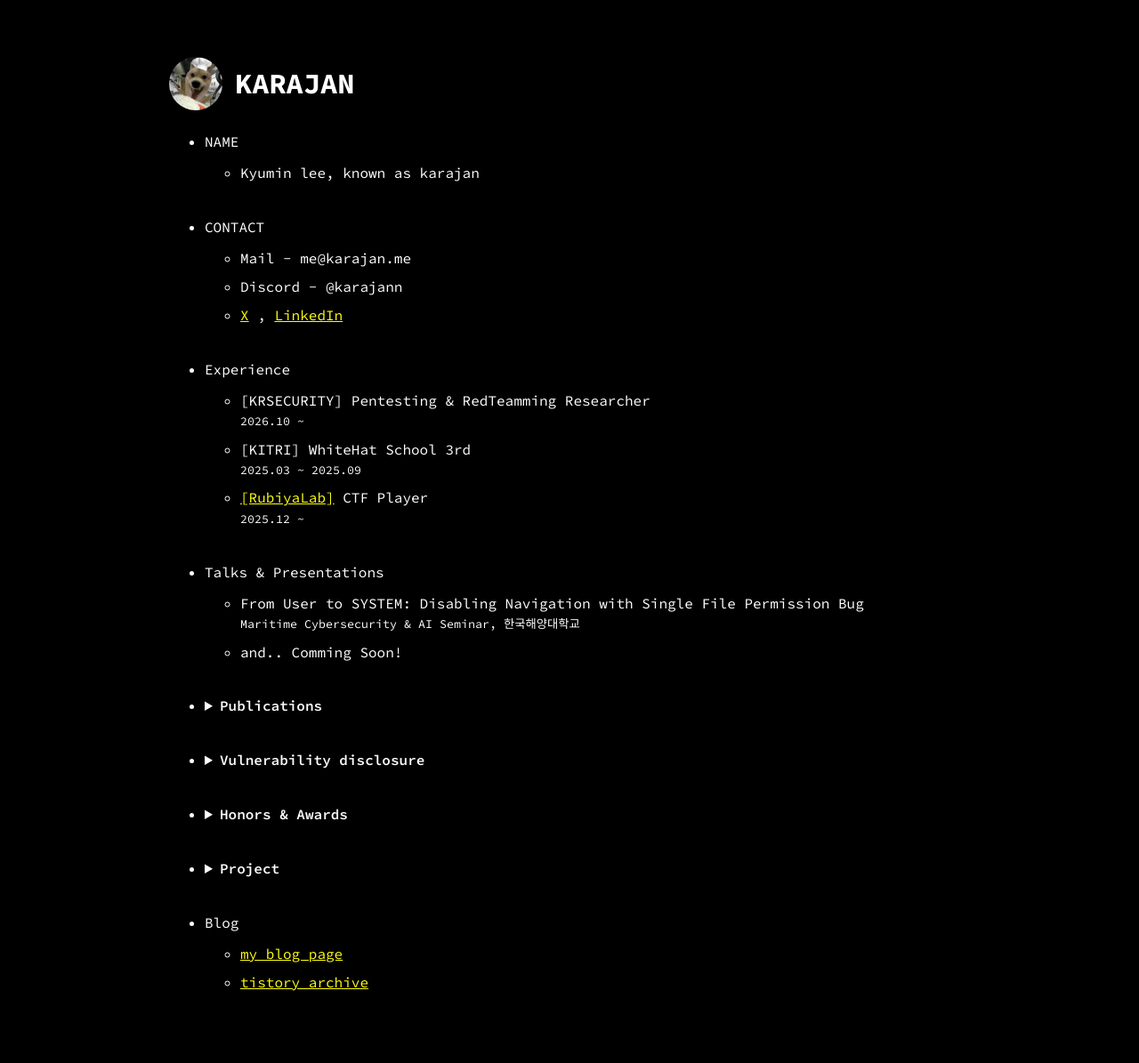
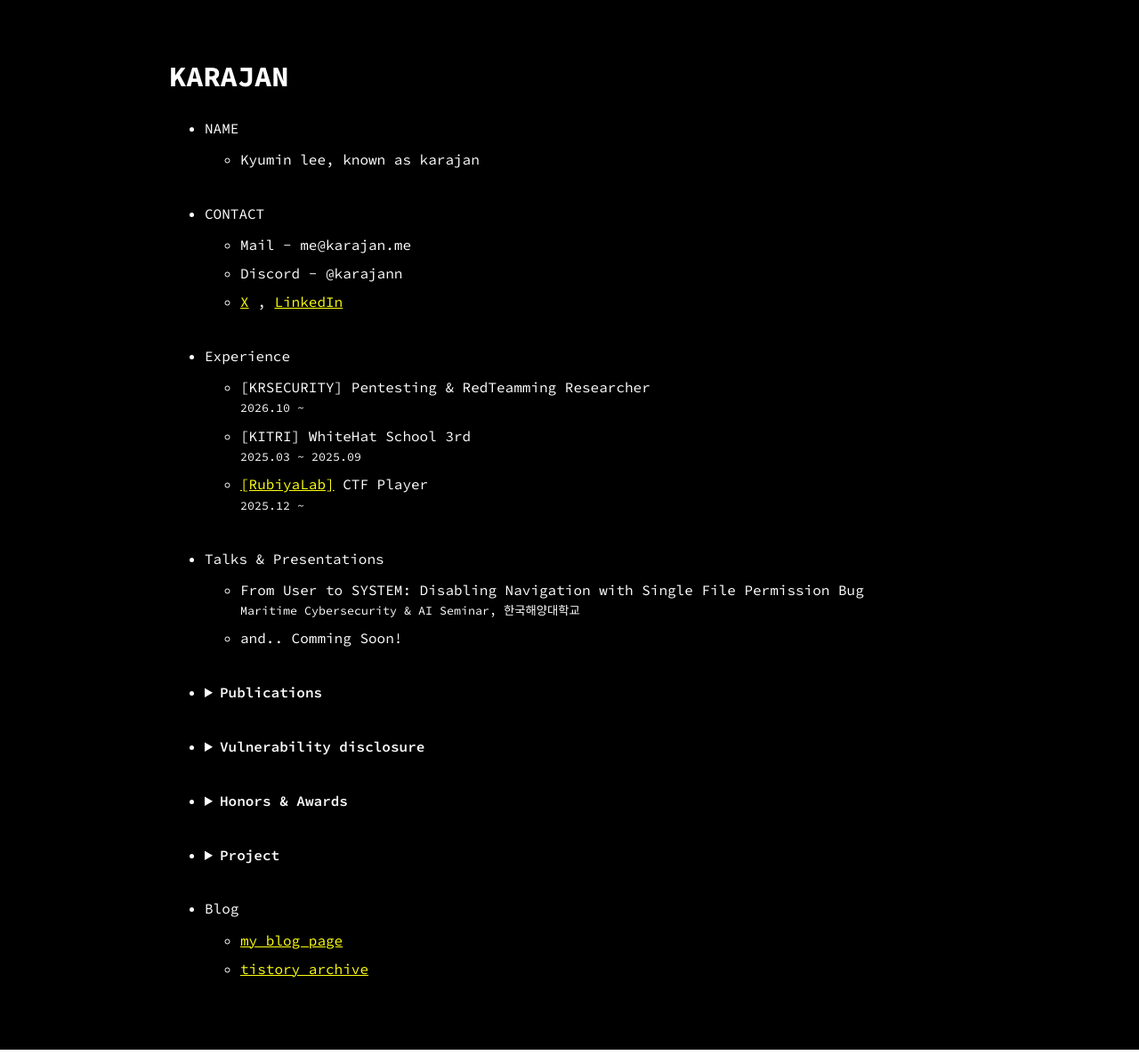
Before and after one commit to karajan0/karajan0.github.io, a Jekyll site: the page built from index.md, in a window 1280 px wide. Shown: the whole page at 89% size. Built offline with Jekyll 4.4.1, drawn with Linux system fonts in a browser that asks for light colours; some web fonts are replaced.

Commit message:
Remove profile photo from homepage header

```diff
--- a/_layouts/home.html
+++ b/_layouts/home.html
@@ -6,7 +6,6 @@
       <div class="w">
         <header class="site-header">
           <div class="site-title-row">
-            <img src="{{ '/images.jpg' | relative_url }}" width="60" class="home-logo" alt="karajan profile photo" />
             <h1>{{ site.title }}</h1>
           </div>
           {%- if site.theme_config.show_description and site.description -%}
```
